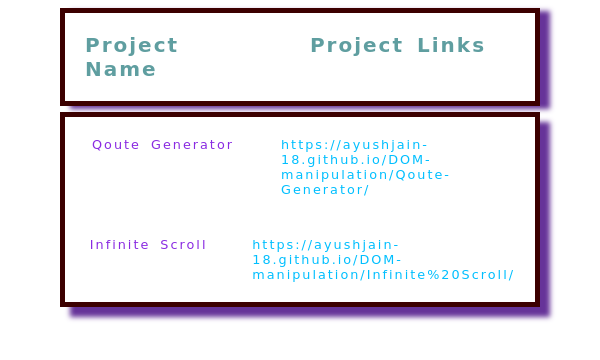
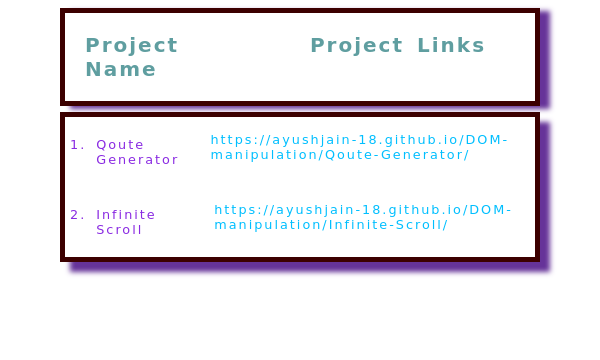
Before and after one commit to AyushJain-18/DOM-manipulation, a website: page index.html in a window 600 px wide. Shown: the part 148-508 px from the top of the page. Drawn offline with Linux system fonts and the light colour scheme; a web font is replaced by a local one.

Commit message:
changes in index.html and in folder name

```diff
--- a/index.css
+++ b/index.css
@@ -60,23 +60,26 @@ body{
     letter-spacing: 2px;
 }
 .eachProject{
+    width: 100%;
+    margin: 20px 0px;
     display: flex;
     flex-direction: row;
+    justify-content: space-around;
 }
-.projectName{
-    width: 40%;
+.sno{
     padding: 20px;
     display: flex;
     flex-direction: row;
     justify-content: center;
     color: blueviolet;
 }
+.projectName{
+    width: 40%;
+    padding: 20px;
+    color: blueviolet;
+}
 .projectLink{
     width:  60% ;
-    padding: 20px;
-    display: flex;
-    flex-direction: row;
-    justify-content: center;
     color: deepskyblue;
 }
 .projectLink:hover{
@@ -94,6 +97,10 @@ body{
     .projectDataConatiner{
         font-size: 1.25rem;
     }
+    .eachProject    { margin: 20px 0px;}
+    .sno            {  padding: 10px; }
+    .projectName    { padding: 10px;   }
+    .projectLink    { flex-wrap: wrap;}
 }
 @media (max-width: 600px){
     .header{
@@ -105,4 +112,8 @@ body{
     .projectDataConatiner{
         font-size: .8rem;
     }
+    .eachProject    { margin: 15px 0px;}
+    .sno            {  padding: 5px; }
+    .projectName    { padding: 5px;   }
+    .projectLink     { flex-wrap: wrap;}
 }
--- a/index.html
+++ b/index.html
@@ -20,16 +20,18 @@
         <div class = 'projectDataConatiner' >
             <!-- first project -->
             <div class= 'eachProject'>
+                    <div class="sno">1.</div>
                     <div class = 'projectName'>Qoute Generator</div>
-                    <div class = 'projectLink' id=projectlink1>
-                        <span  tabindex="0"> https://ayushjain-18.github.io/DOM-manipulation/Qoute-Generator/ </span>
+                    <div  id=projectlink1>
+                        <span class = 'projectLink' tabindex="0"> https://ayushjain-18.github.io/DOM-manipulation/Qoute-Generator/ </span>
                     </div>
             </div>
               <!-- second project -->
             <div class= 'eachProject'>
+                <div  class="sno">2.</div>
                 <div class = 'projectName'> Infinite Scroll </div>
-                <div class = 'projectLink' id=projectlink1>
-                    <span  tabindex="0">https://ayushjain-18.github.io/DOM-manipulation/Infinite%20Scroll/ </span>
+                <div  id=projectlink1>
+                    <span   class = 'projectLink' tabindex="0">https://ayushjain-18.github.io/DOM-manipulation/Infinite-Scroll/ </span>
                 </div>
             </div>
               <!-- third project -->
```
Also changed, not shown: Infinite-Scroll/Blocks-3.6s-233px.svg (renamed from Infinite Scroll/Blocks-3.6s-233px.svg), Infinite-Scroll/index.css (renamed from Infinite Scroll/index.css), Infinite-Scroll/index.html (renamed from Infinite Scroll/index.html), Infinite-Scroll/script.js (renamed from Infinite Scroll/script.js).
